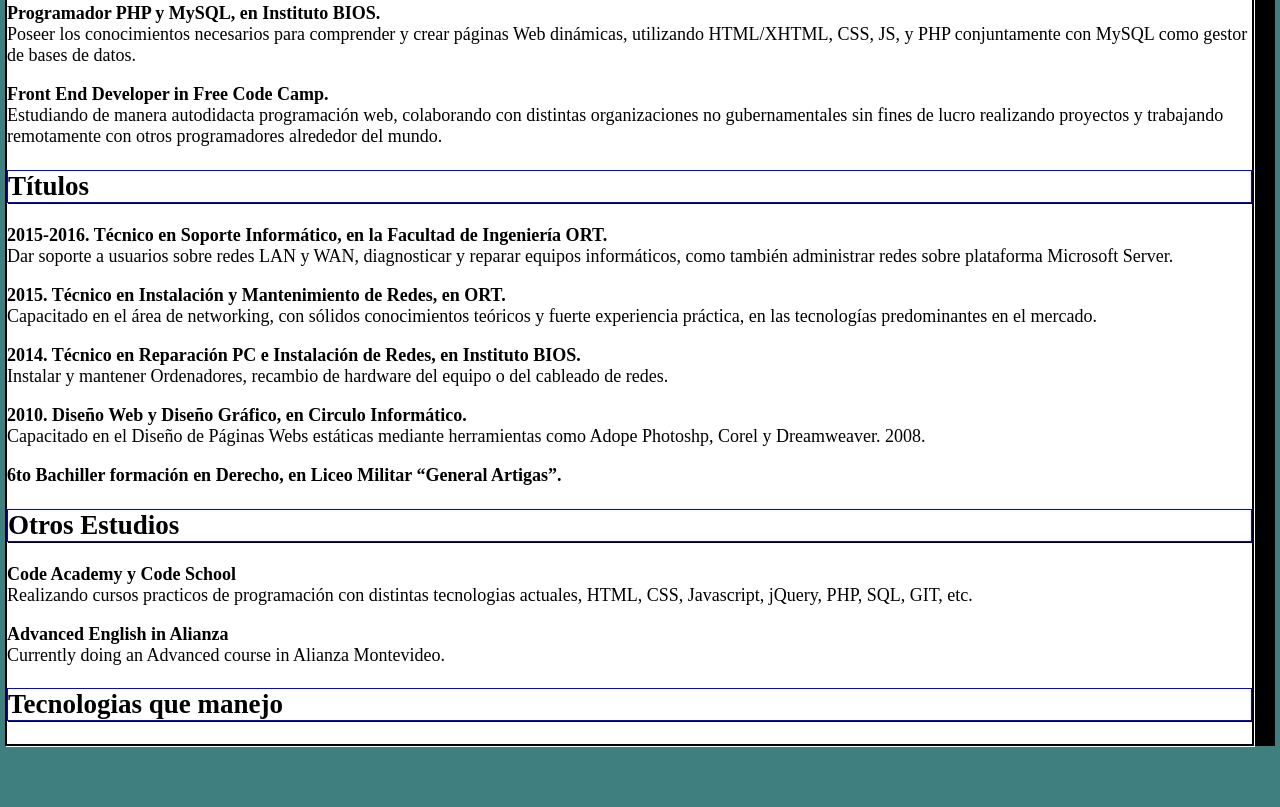
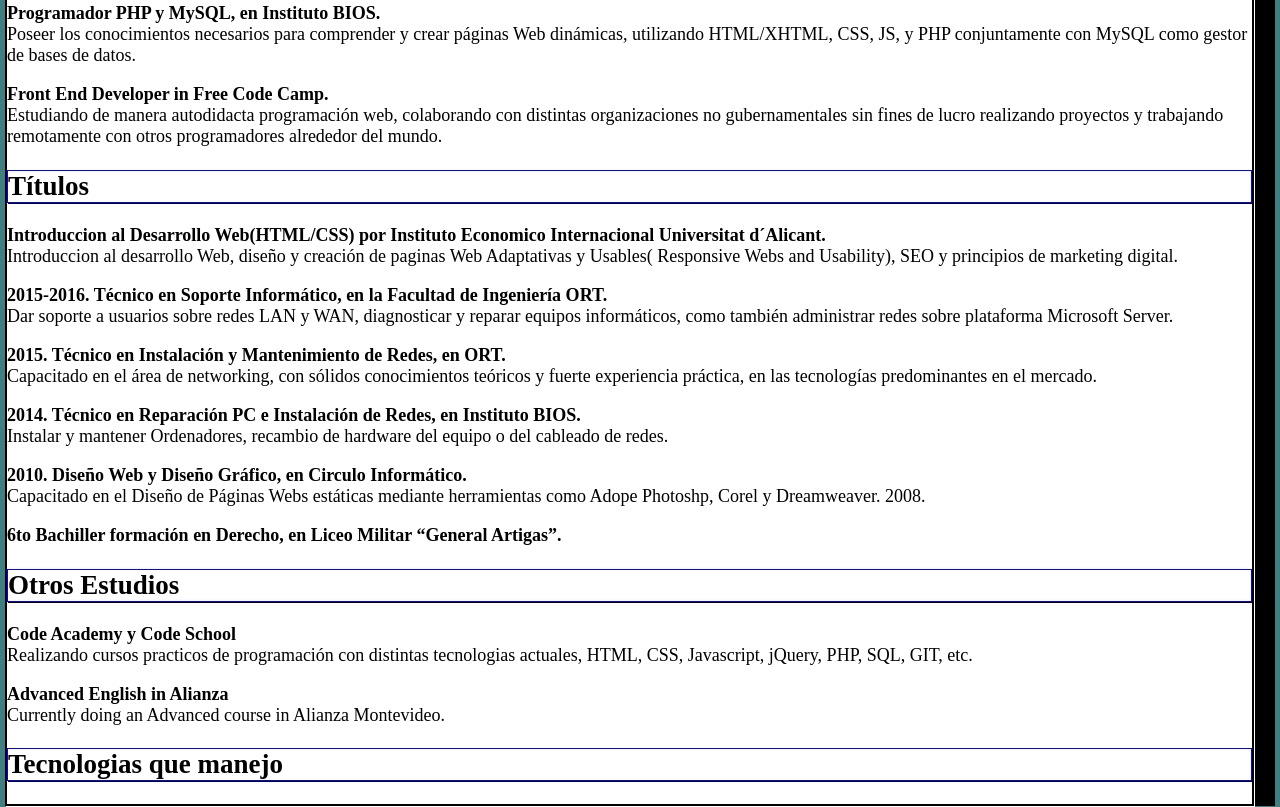
Before and after one commit to fernando908/CV, a plain HTML site: page index.html in a window 1280 px wide. Shown: the part 1461-2268 px from the top of the page. Before the commit the page ends 2208 px from the top, so only its background shows below. Drawn offline with nearby package versions, Linux system fonts and the light colour scheme.

Commit message:
Update index.html

```diff
--- a/index.html
+++ b/index.html
@@ -90,8 +90,10 @@
         <p class="estudio"><b>2017 Analista Programador, en la Facultad de Ingeniería ORT.</b><br />
         <span class="estudiando">  Desarrollar soluciones de software con capacidad de adaptación a la constante evolución de la tecnología y con un perfil basado en la aplicación práctica e innovadora de conocimientos. <span> </p>
 
-        <p class="estudio"><b>Programador PHP y MySQL, en Instituto BIOS.</b><br />
+         <p class="estudio"><b>Programador PHP y MySQL, en Instituto BIOS.</b><br />
         <span class="estudiando">  Poseer los conocimientos necesarios para comprender y crear páginas Web dinámicas, utilizando HTML/XHTML, CSS, JS, y PHP conjuntamente con MySQL como gestor de bases de datos. <span> </p>
+
+
 
 
         <p class="estudio"><b>Front End Developer in Free Code Camp.</b><br />
@@ -102,6 +104,9 @@
 
         <h2 class="Titulo"> Títulos</h2>
     <div class="contenido">
+
+        <p class="titulo"><b>Introduccion al Desarrollo Web(HTML/CSS) por Instituto Economico Internacional Universitat d´Alicant.</b><br />
+        <span class="titulos"> Introduccion al desarrollo Web, diseño y creación de paginas Web Adaptativas y Usables( Responsive Webs and  Usability), SEO y principios de marketing digital.  <span> </p>
 
         <p class="titulo"><b>2015-2016.
 
```
